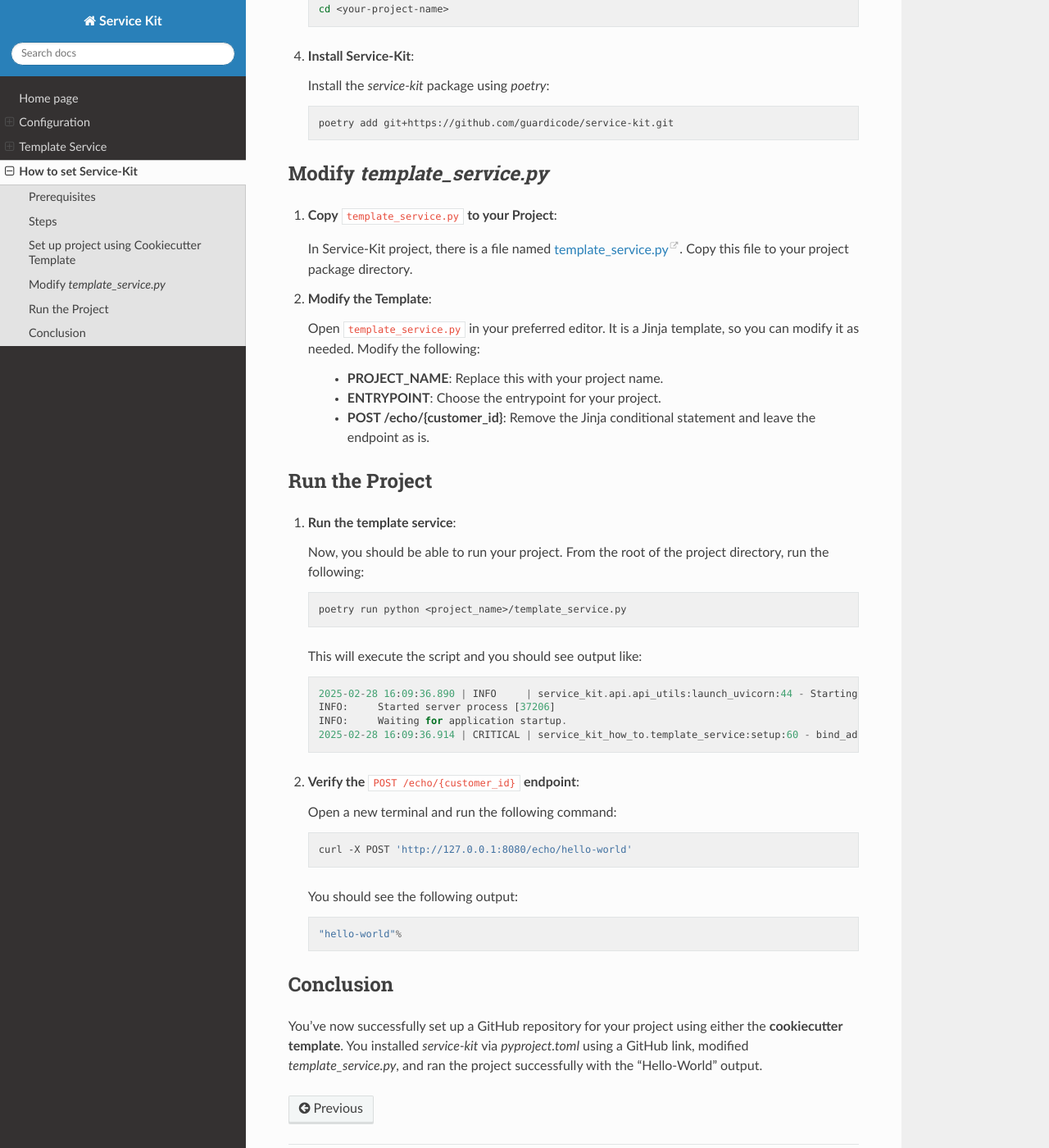
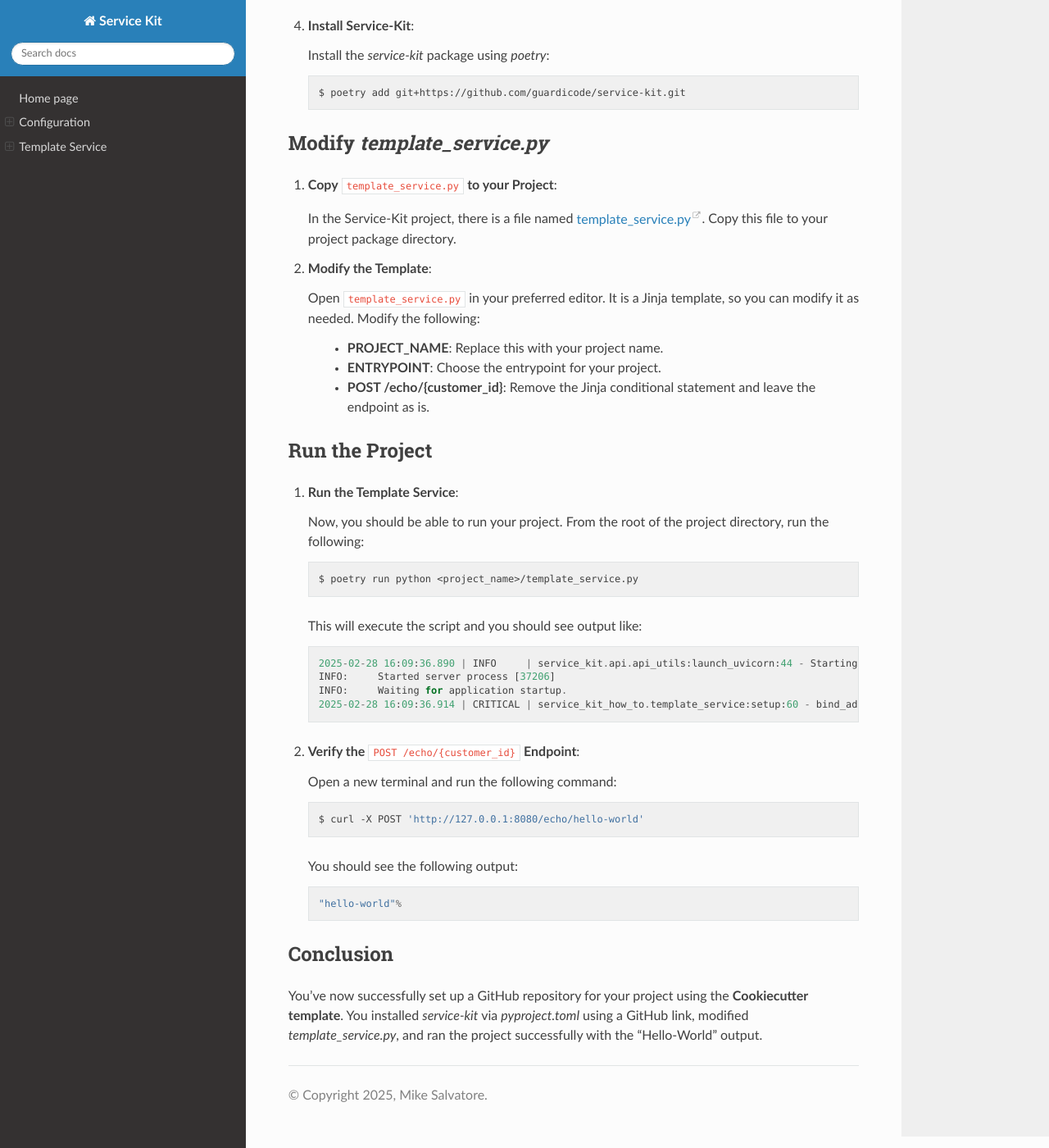
Before and after one commit to guardicode/service-kit, a Sphinx documentation site: the page built from docs/source/how_to_bootstrap_a_service.rst, in a window 1280 px wide and 1400 px high, scrolled down 1032 px. Shown: the whole window at 82% size. Built offline with Sphinx 7.4.7 and the Read the Docs theme 3.1.0, drawn with Linux system fonts in a browser that asks for light colours; pages that are not in the unit, such as notebooks, are missing from menus; some of the changed text lies outside the part shown.

Commit message:
Fix things in how-to boostrap a service using service-kit

```diff
--- a/docs/source/how_to_set.rst
+++ b/docs/source/how_to_bootstrap_a_service.rst
@@ -1,4 +1,4 @@
-How to Set Up a GitHub Repository with `service-kit`
+How to bootstrap a service with `service-kit`
 ====================================================
 
 This guide will show you how to set up a GitHub repository with the `service-kit` package.
@@ -36,7 +36,7 @@
 
    .. code-block:: bash
 
-      cookiecutter https://github.com/guardicode/infection-monkey-cookiecutter
+      $ cookiecutter https://github.com/guardicode/infection-monkey-cookiecutter
 
    During the process, you will be asked to fill in some prompts (such as project name, description, etc.). Fill these in as needed.
 
@@ -44,7 +44,7 @@
 
    .. code-block:: bash
 
-      cd <your-project-name>
+      $ cd <your-project-name>
 
 
 4. **Install Service-Kit**:
@@ -53,7 +53,7 @@
 
    .. code-block:: bash
 
-      poetry add git+https://github.com/guardicode/service-kit.git
+      $ poetry add git+https://github.com/guardicode/service-kit.git
 
 
 Modify `template_service.py`
@@ -78,13 +78,13 @@
 Run the Project
 ---------------
 
-1. **Run the template service**:
+1. **Run the Template Service**:
 
    Now, you should be able to run your project. From the root of the project directory, run the following:
 
    .. code-block:: bash
 
-      poetry run python <project_name>/template_service.py
+      $ poetry run python <project_name>/template_service.py
 
    This will execute the script and you should see output like:
 
@@ -95,13 +95,13 @@
       INFO:     Waiting for application startup.
       2025-02-28 16:09:36.914 | CRITICAL | service_kit_how_to.template_service:setup:60 - bind_address=IPv4Address('127.0.0.1') debug=False enable_hot_reload=False log_directory=None log_level=<LogLevel.INFO: 'INFO'> port=8080 pretty_print_logs=True ssl_certfile=None ssl_keyfile=None
 
-2. **Verify the** ``POST /echo/{customer_id}`` **endpoint**:
+2. **Verify the** ``POST /echo/{customer_id}`` **Endpoint**:
 
    Open a new terminal and run the following command:
 
    .. code-block:: bash
 
-      curl -X POST 'http://127.0.0.1:8080/echo/hello-world'
+      $ curl -X POST 'http://127.0.0.1:8080/echo/hello-world'
 
    You should see the following output:
 
@@ -112,5 +112,5 @@
 Conclusion
 ----------
 
-You’ve now successfully set up a GitHub repository for your project using either the **cookiecutter template**.
+You’ve now successfully set up a GitHub repository for your project using the **Cookiecutter template**.
 You installed `service-kit` via `pyproject.toml` using a GitHub link, modified `template_service.py`, and ran the project successfully with the "Hello-World" output.
--- a/docs/source/index.rst
+++ b/docs/source/index.rst
@@ -20,7 +20,7 @@
    Home page <self>
    Configuration <configuration>
    Template Service <template_service>
-   How to set Service-Kit <how_to_set>
+   How to set Service-Kit <how_to_boostrap_a_service>
 
 Indices and tables
 ==================
```
Also changed, not shown: other parts of docs/source/how_to_bootstrap_a_service.rst (+6 -6 lines).
